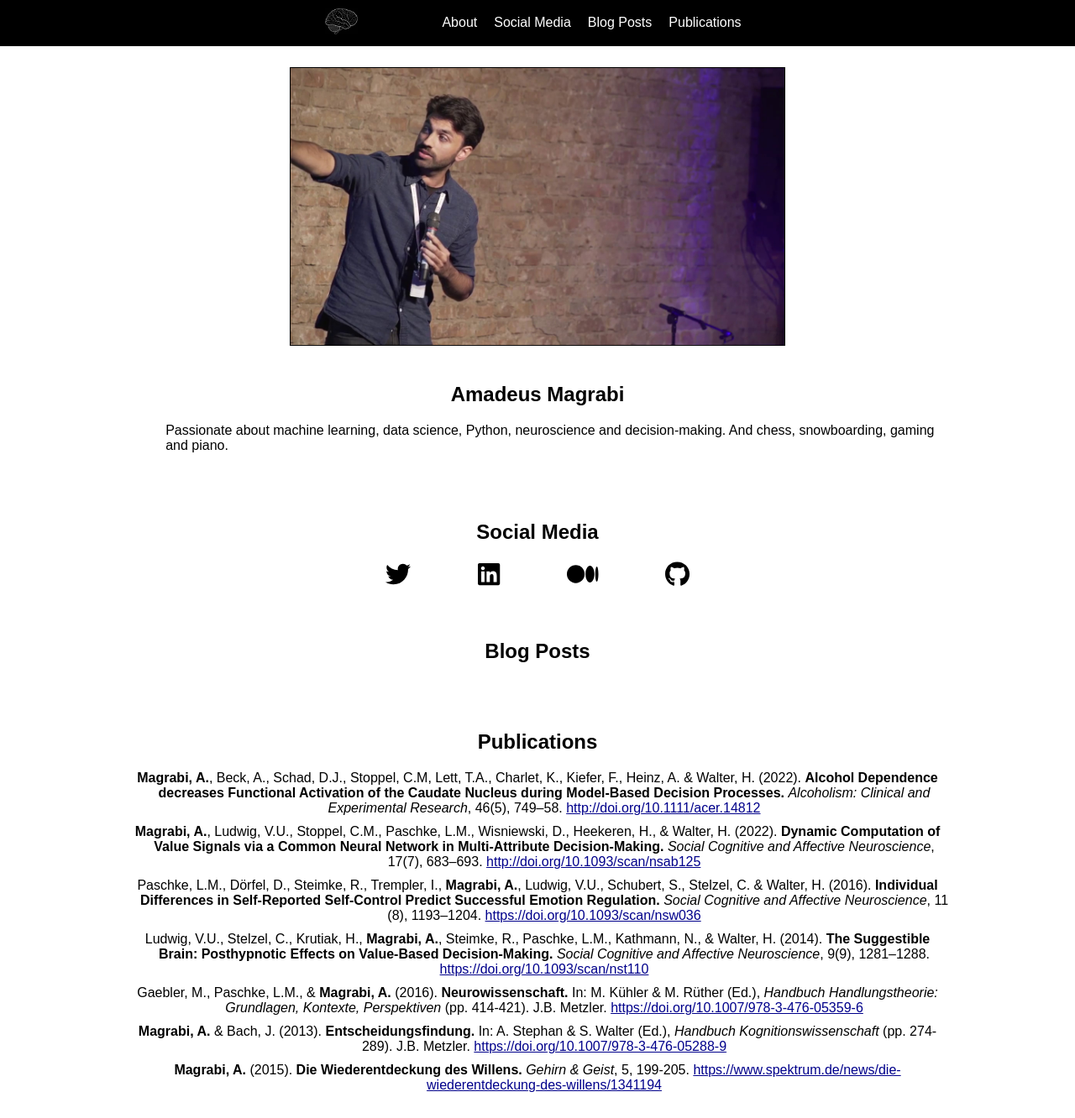
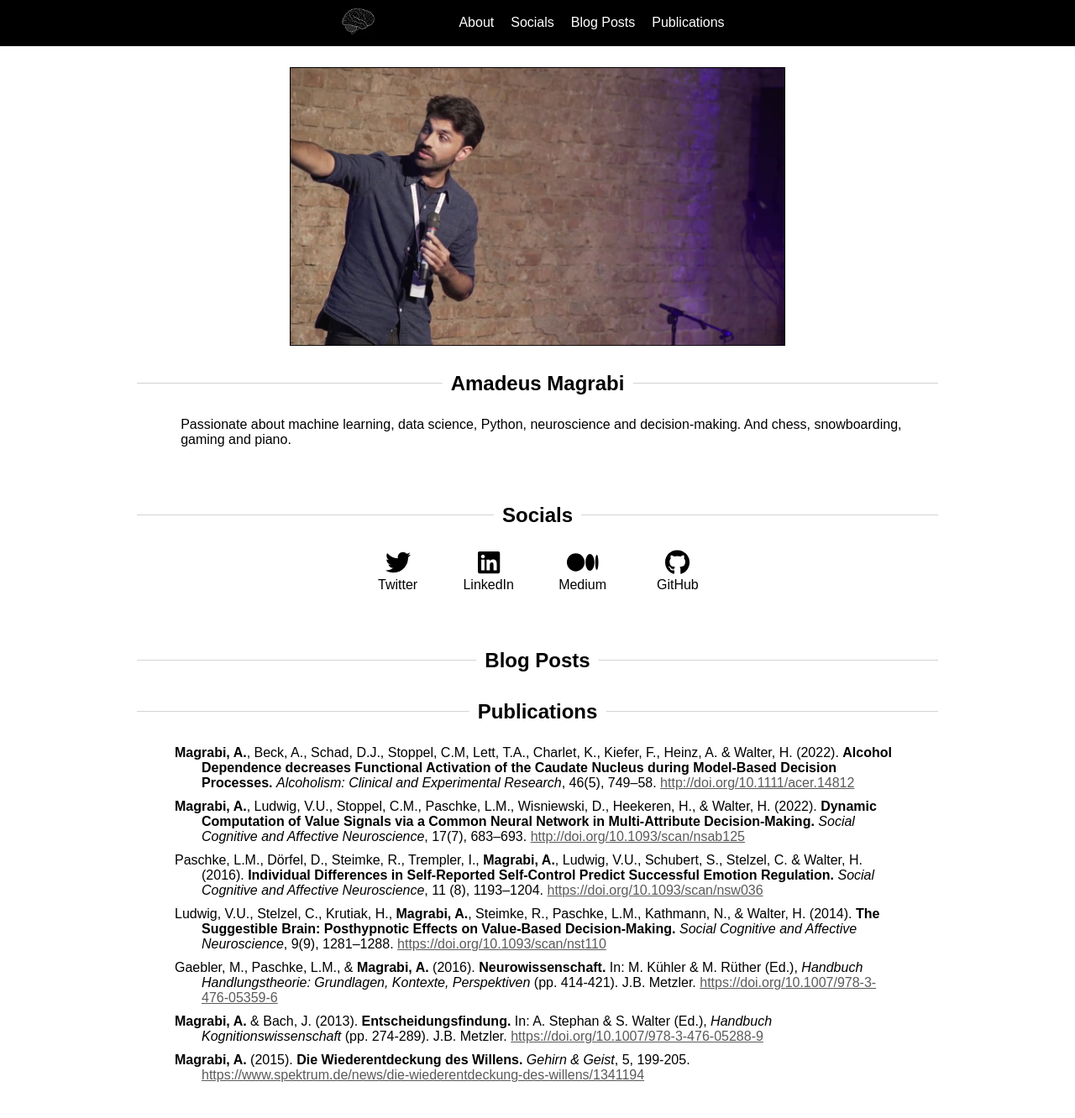
Before and after one commit to amagrabi/amagrabi.github.io, a Flask app: template templates/index.html in a window 1280 px wide. Shown: the whole page at 84% size. After the commit the page ends 1289 px from the top, so only its background shows below. Run offline with Flask 3, Linux system fonts and the light colour scheme; the template is opened without the code that fills it, so the values that code supplies are empty.

Commit message:
Redesign and hardcode publications

```diff
--- a/static/styles.css
+++ b/static/styles.css
@@ -1,4 +1,57 @@
 /* styles.css */
+
+.container {
+    max-width: 1200px; /* Set the max-width according to your layout */
+    margin: 0 auto;
+    padding: 0 20px; /* Add horizontal padding to the container */
+}
+
+.heading-container {
+    display: flex;
+    align-items: center;
+    justify-content: space-between; /* Change to space-between to extend the lines */
+    position: relative; /* Add position relative to place the h1 element above the lines */
+    margin-bottom: 20px;
+    width: 100%; /* Make the heading-container full width */
+}
+
+.heading-container h1 {
+    margin: 0;
+    font-size: 24px;
+    position: absolute; /* Set position to absolute to place h1 above the lines */
+    left: 50%; /* Center the h1 element */
+    transform: translateX(-50%); /* Adjust the position */
+    background-color: white; /* Add background color to cover the lines */
+    padding: 0 10px 0px; /* Add horizontal padding to prevent line overlap and padding-bottom for space below the heading */
+}
+
+.line {
+    flex-grow: 1;
+    height: 1px; /* Adjust the height value to change the thickness of the line */
+    background-color: lightgray; /* Change the color of the line */
+    margin: 0; /* Remove the margin values to make the line expand to the edges */
+}
+
+.section-text-wrapper {
+    margin-top: 40px; /* Adjust this value to control the space between the heading and the section text */
+    padding-left: 20px;
+    padding-right: 20px;
+}
+
+.section-text-wrapper.publications-section > ul {
+  list-style-type: none;
+  padding: 0;
+  padding-left: 40px;
+  padding-right: 40px;
+}
+
+.section-text-wrapper.publications-section > li {
+  margin-bottom: 10px;
+}
+
+.section-heading {
+    margin: 0;
+}
 
 .publications-section {
     margin-top: 40px;
@@ -20,12 +73,21 @@
 
 ul.publications {
     list-style-type: none;
-    padding-left: 1em;
-    text-indent: -1em;
+    padding-left: 0;
+    text-indent: 0;
+}
+
+ul.publications li {
+    padding-left: 2em;
+    text-indent: -2em;
+}
+
+.section-text-wrapper.publications-section {
+    text-align: left;
 }
 
 ul.publications a {
-    color: darkblue;
+    color: rgb(90, 90, 91);
     text-decoration: underline;
   }
 
@@ -34,7 +96,7 @@ ul.publications a {
     max-width: calc(50% - 20px);
     box-sizing: border-box;
     margin-bottom: 20px;
-    border: 1px solid #e8e8e8f9;
+    border: 1px dashed #e8e8e8f9;
     padding: 15px;
     background-color: #fff;
 }
@@ -42,7 +104,7 @@ ul.publications a {
 .blog-post p {
     margin: 0 0 5px;
     font-style: italic;
-    font-size: 16px;
+    font-size: 12px;
 }
 
 .blog-post img {
--- a/templates/index.html
+++ b/templates/index.html
@@ -144,6 +144,21 @@
             margin-right: auto;
             margin-left: 5%; /* Adjust this value to move the text more to the right */
         }
+
+        /* Horizontal line styles */
+        .heading-container {
+            display: flex;
+            align-items: center;
+            justify-content: center;
+            margin-bottom: 20px;
+        }
+
+        .line {
+            flex-grow: 1;
+            height: 1px; /* Adjust the height value to change the thickness of the line */
+            background-color: lightgray; /* Change the color of the line */
+            margin: 0 15px; /* Adjust the margin values to increase or decrease the distance between the lines and the text */
+        }
     </style>
 </head>
 
@@ -155,7 +170,7 @@
         </div>
         <ul>
             <li><a href="#about">About</a></li>
-            <li><a href="#social">Social Media</a></li>
+            <li><a href="#social">Socials</a></li>
             <li><a href="#blog-posts">Blog Posts</a></li>
             <li><a href="#publications">Publications</a></li>
         </ul>
@@ -165,25 +180,55 @@
         <img src="{{ url_for('static', filename='img/photo.jpg') }}" alt="Amadeus Magrabi" class="profile-image">
 
         <section id="about" class="section">
+            <div class="heading-container">
+                <div class="line"></div>
                 <h1>Amadeus Magrabi</h1>
+                <div class="line"></div>
+            </div>
+            <div class="section-text-wrapper">
                 <div class="about-text">
                     <p>Passionate about machine learning, data science, Python, neuroscience and decision-making. And
                         chess, snowboarding, gaming and piano.</p>
                 </div>
+            </div>
         </section>
 
         <section id="social" class="section">
-            <h1>Social Media</h1>
+            <div class="heading-container">
+              <div class="line"></div>
+              <h1>Socials</h1>
+              <div class="line"></div>
+            </div>
+            <div class="section-text-wrapper">
               <div class="social-icons">
+                <div class="icon-container">
                   <a href="https://twitter.com/AmadeusMagrabi" target="_blank"><i class="fab fa-twitter"></i></a>
+                  <p>Twitter</p>
+                </div>
+                <div class="icon-container">
                   <a href="https://www.linkedin.com/in/amadeusmagrabi" target="_blank"><i class="fab fa-linkedin"></i></a>
+                  <p>LinkedIn</p>
+                </div>
+                <div class="icon-container">
                   <a href="https://medium.com/@amadeus.magrabi" target="_blank"><i class="fab fa-medium"></i></a>
+                  <p>Medium</p>
+                </div>
+                <div class="icon-container">
                   <a href="https://github.com/amagrabi" target="_blank"><i class="fab fa-github"></i></a>
+                  <p>GitHub</p>
+                </div>
+              </div>
             </div>
           </section>
 
+
         <section id="blog-posts" class="section">
+            <div class="heading-container">
+                <div class="line"></div>
                 <h1>Blog Posts</h1>
+                <div class="line"></div>
+            </div>
+            <div class="section-text-wrapper">
                 <div class="blog-posts-container">
                     <!-- Blog post loop -->
                     {% for post in posts %}
@@ -191,30 +236,38 @@
                         <a href="{{ post.link }}" target="_blank">
                         <h2>{{ post.title }}</h2>
                         </a>
-                    <p>{{ post.published }}</p>
+                        <p>{{
+                            post.published }}</p>
                             <a href="{{ post.link }}" target="_blank">
                             <img src="{{ post.image }}" alt="{{ post.title }}">
                             </a>
-                    <a href="{{ post.link }}" target="_blank" class="read-more">➜ Read more</a>
+                            <a href="{{ post.link }}" target="_blank" class="read-more">➜ Read</a>
                         </div>
                         {% endfor %}
                     </div>
+                </div>
             </section>
 
-        <div class="publications-section" id="publications">
+            <div id="publications">
+                <div class="heading-container">
+                  <div class="line"></div>
                   <h1>Publications</h1>
+                  <div class="line"></div>
+                </div>
+                <div class="section-text-wrapper publications-section">
                   <ul class="publications">
-                <li><strong>Magrabi, A.</strong>, Beck, A., Schad, D.J., Stoppel, C.M, Lett, T.A., Charlet, K., Kiefer, F., Heinz, A. & Walter, H. (2022). <strong>Alcohol Dependence decreases Functional Activation of the Caudate Nucleus during Model-Based Decision Processes.</strong> <em>Alcoholism: Clinical and Experimental Research</em>, 46(5), 749–58. <a href="http://doi.org/10.1111/acer.14812">http://doi.org/10.1111/acer.14812</a></li>
-                <li><strong>Magrabi, A.</strong>, Ludwig, V.U., Stoppel, C.M., Paschke, L.M., Wisniewski, D., Heekeren, H., & Walter, H. (2022). <strong>Dynamic Computation of Value Signals via a Common Neural Network in Multi-Attribute Decision-Making.</strong> <em>Social Cognitive and Affective Neuroscience</em>, 17(7), 683–693. <a href="http://doi.org/10.1093/scan/nsab125">http://doi.org/10.1093/scan/nsab125</a></li>
-                <li>Paschke, L.M., Dörfel, D., Steimke, R., Trempler, I., <strong>Magrabi, A.</strong>, Ludwig, V.U., Schubert, S., Stelzel, C. & Walter, H. (2016). <strong>Individual Differences in Self-Reported Self-Control Predict Successful Emotion Regulation.</strong> <em>Social Cognitive and Affective Neuroscience</em>, 11 (8), 1193–1204. <a href="https://doi.org/10.1093/scan/nsw036">https://doi.org/10.1093/scan/nsw036</a></li>
-                <li>Ludwig, V.U., Stelzel, C., Krutiak, H., <strong>Magrabi, A.</strong>, Steimke, R., Paschke, L.M., Kathmann, N., & Walter, H. (2014). <strong>The Suggestible Brain: Posthypnotic Effects on Value-Based Decision-Making.</strong> <em>Social Cognitive and Affective Neuroscience</em>, 9(9), 1281–1288. <a href="https://doi.org/10.1093/scan/nst110">https://doi.org/10.1093/scan/nst110</a></li>
-                <li>Gaebler, M., Paschke, L.M., & <strong>Magrabi, A.</strong> (2016). <strong>Neurowissenschaft.</strong> In: M. Kühler & M. Rüther (Ed.), <em>Handbuch Handlungstheorie: Grundlagen, Kontexte, Perspektiven</em> (pp. 414-421). J.B. Metzler. <a href="https://doi.org/10.1007/978-3-476-05359-6">https://doi.org/10.1007/978-3-476-05359-6</a></li>
-                <li><strong>Magrabi, A.</strong> & Bach, J. (2013). <strong>Entscheidungsfindung.</strong> In: A. Stephan & S. Walter (Ed.), <em>Handbuch Kognitionswissenschaft</em> (pp. 274-289). J.B. Metzler. <a href="https://doi.org/10.1007/978-3-476-05288-9">https://doi.org/10.1007/978-3-476-05288-9</a></li>
-                <li><strong>Magrabi, A.</strong> (2015). <strong>Die Wiederentdeckung des Willens.</strong> <em>Gehirn &amp; Geist</em>, 5, 199-205. <a href="https://www.spektrum.de/news/die-wiederentdeckung-des-willens/1341194">https://www.spektrum.de/news/die-wiederentdeckung-des-willens/1341194</a></li>
+                    <li><strong>Magrabi, A.</strong>, Beck, A., Schad, D.J., Stoppel, C.M, Lett, T.A., Charlet, K., Kiefer, F., Heinz, A. & Walter, H. (2022). <strong>Alcohol Dependence decreases Functional Activation of the Caudate Nucleus during Model-Based Decision Processes.</strong> <em>Alcoholism: Clinical and Experimental Research</em>, 46(5), 749–58. <a href="http://doi.org/10.1111/acer.14812" target="_blank">http://doi.org/10.1111/acer.14812</a></li>
+                    <li><strong>Magrabi, A.</strong>, Ludwig, V.U., Stoppel, C.M., Paschke, L.M., Wisniewski, D., Heekeren, H., & Walter, H. (2022). <strong>Dynamic Computation of Value Signals via a Common Neural Network in Multi-Attribute Decision-Making.</strong> <em>Social Cognitive and Affective Neuroscience</em>, 17(7), 683–693. <a href="http://doi.org/10.1093/scan/nsab125" target="_blank">http://doi.org/10.1093/scan/nsab125</a></li>
+                    <li>Paschke, L.M., Dörfel, D., Steimke, R., Trempler, I., <strong>Magrabi, A.</strong>, Ludwig, V.U., Schubert, S., Stelzel, C. & Walter, H. (2016). <strong>Individual Differences in Self-Reported Self-Control Predict Successful Emotion Regulation.</strong> <em>Social Cognitive and Affective Neuroscience</em>, 11 (8), 1193–1204. <a href="https://doi.org/10.1093/scan/nsw036" target="_blank">https://doi.org/10.1093/scan/nsw036</a></li>
+                    <li>Ludwig, V.U., Stelzel, C., Krutiak, H., <strong>Magrabi, A.</strong>, Steimke, R., Paschke, L.M., Kathmann, N., & Walter, H. (2014). <strong>The Suggestible Brain: Posthypnotic Effects on Value-Based Decision-Making.</strong> <em>Social Cognitive and Affective Neuroscience</em>, 9(9), 1281–1288. <a href="https://doi.org/10.1093/scan/nst110" target="_blank">https://doi.org/10.1093/scan/nst110</a></li>
+                    <li>Gaebler, M., Paschke, L.M., & <strong>Magrabi, A.</strong> (2016). <strong>Neurowissenschaft.</strong> In: M. Kühler & M. Rüther (Ed.), <em>Handbuch Handlungstheorie: Grundlagen, Kontexte, Perspektiven</em> (pp. 414-421). J.B. Metzler. <a href="https://doi.org/10.1007/978-3-476-05359-6" target="_blank">https://doi.org/10.1007/978-3-476-05359-6</a></li>
+                    <li><strong>Magrabi, A.</strong> & Bach, J. (2013). <strong>Entscheidungsfindung.</strong> In: A. Stephan & S. Walter (Ed.), <em>Handbuch Kognitionswissenschaft</em> (pp. 274-289). J.B. Metzler. <a href="https://doi.org/10.1007/978-3-476-05288-9" target="_blank">https://doi.org/10.1007/978-3-476-05288-9</a></li>
+                    <li><strong>Magrabi, A.</strong> (2015). <strong>Die Wiederentdeckung des Willens.</strong> <em>Gehirn &amp; Geist</em>, 5, 199-205. <a href="https://www.spektrum.de/news/die-wiederentdeckung-des-willens/1341194" target="_blank">https://www.spektrum.de/news/die-wiederentdeckung-des-willens/1341194</a></li>
                   </ul>
                 </div>
-
-
+              </div>
+            </ul>
+        </div>
       </div>
 
         <!-- Include Font Awesome JavaScript for icons -->
@@ -227,7 +280,7 @@
                 e.preventDefault();
 
                 const target = document.querySelector(this.getAttribute('href'));
-            const headerHeight = 20; // Adjust this value according to the height of your fixed header
+                const headerHeight = 40; // Adjust this value according to the height of your fixed header
                 const scrollToPosition = target.offsetTop - headerHeight;
 
                 window.scrollTo({ top: scrollToPosition, behavior: 'smooth' });
```
Lines whose indentation alone changed are shown as unchanged.
